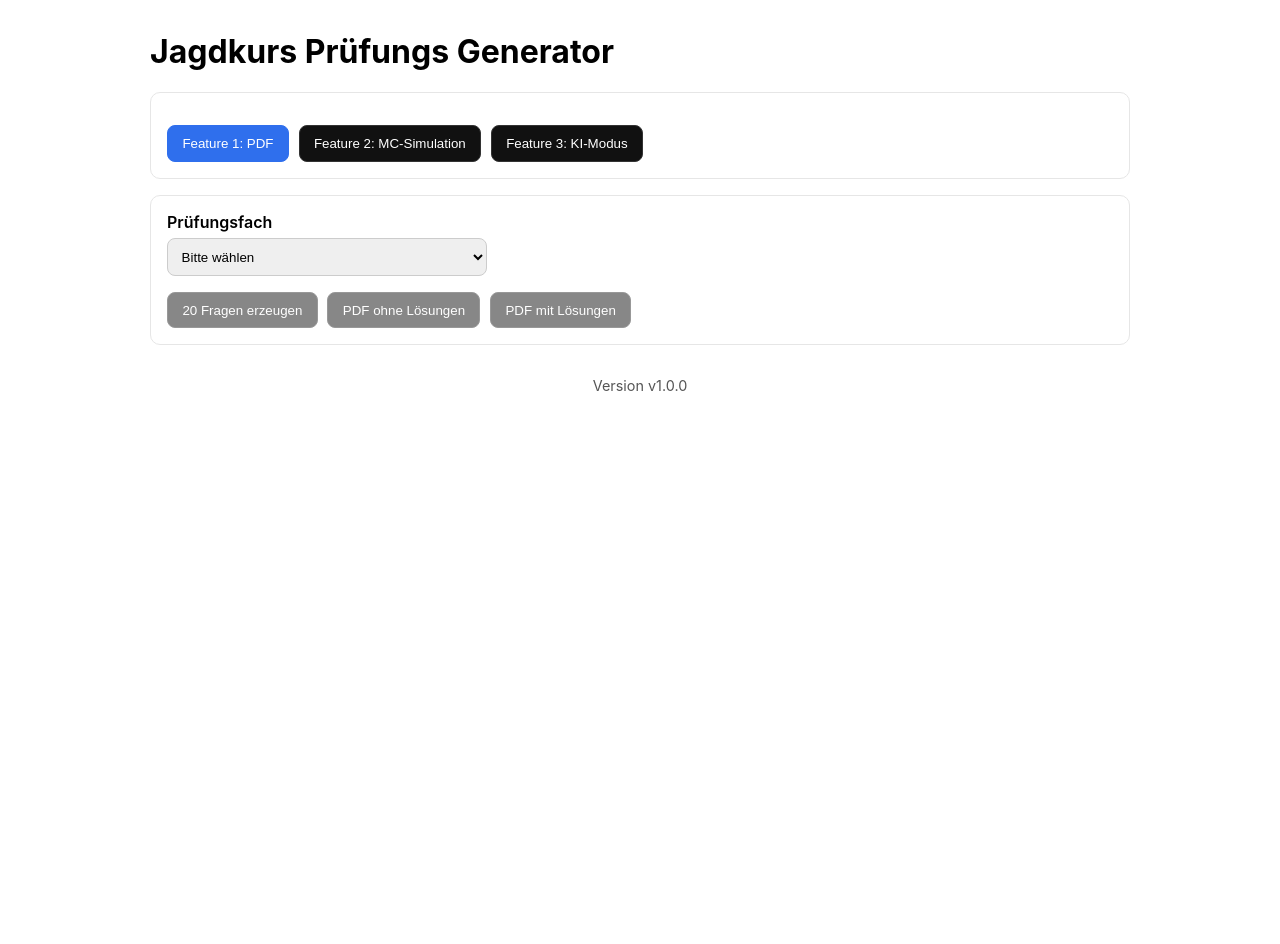
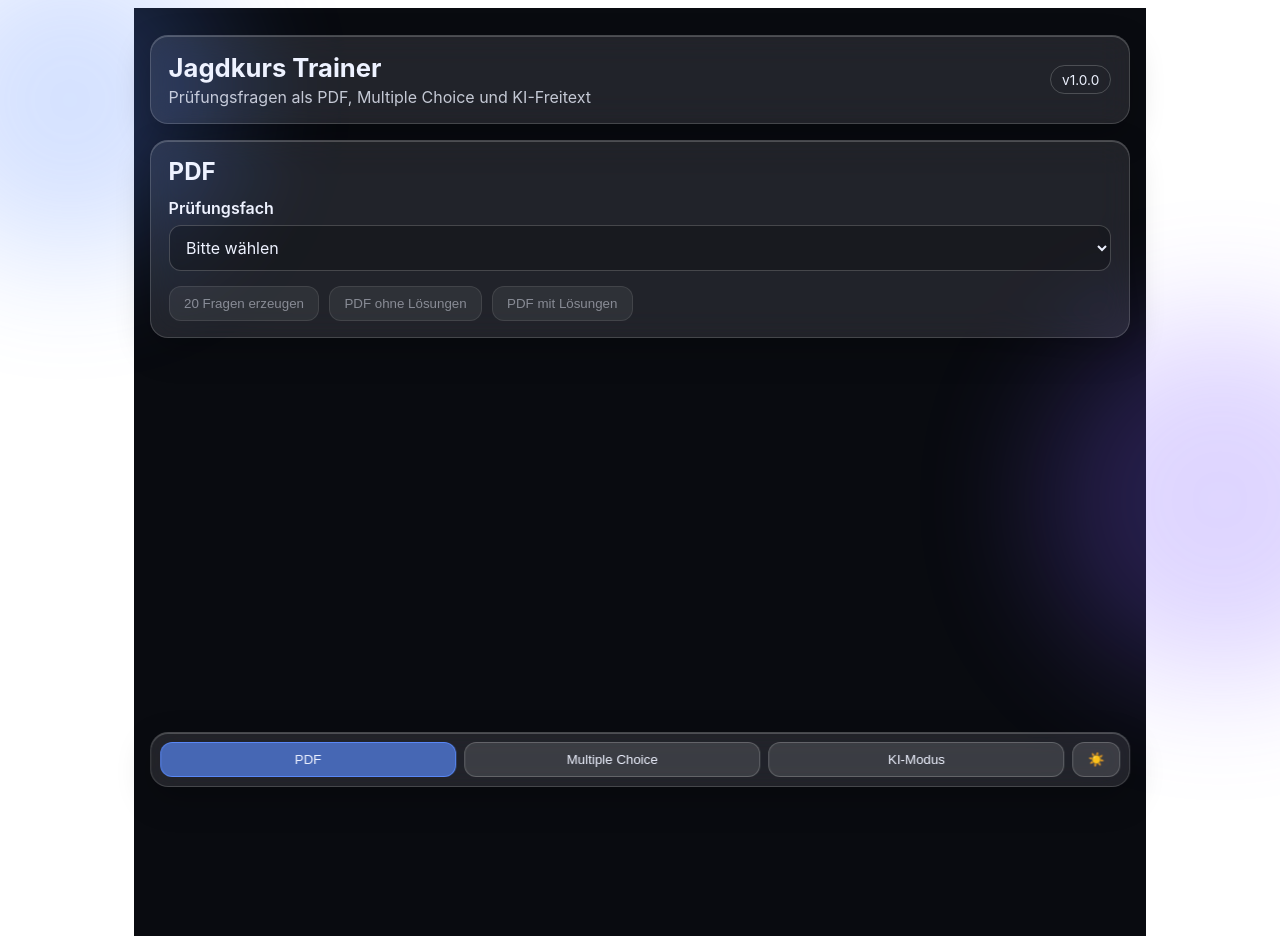
Before and after one commit to Buzzet/jagdkurs-pruefungs-generator, a Nuxt app: page / in a window 1280 px wide. Before the commit the page ends 800 px from the top, so only its background shows below. Built offline with nearby package versions, Linux system fonts and the light colour scheme.

Commit message:
feat: redesign UI in Apple liquid style with bottom mode bar and dark mode default

```diff
--- a/pages/index.vue
+++ b/pages/index.vue
@@ -1,16 +1,18 @@
 <template>
-  <main class="container">
-    <h1>Jagdkurs Prüfungs Generator</h1>
+  <main class="app" :class="{ dark: darkMode, light: !darkMode }">
+    <div class="bg-orb orb-1" />
+    <div class="bg-orb orb-2" />
 
-    <section class="card">
-      <div class="row">
-        <button :class="{ active: mode === 'pdf' }" @click="mode = 'pdf'">Feature 1: PDF</button>
-        <button :class="{ active: mode === 'mc' }" @click="switchToMc">Feature 2: MC-Simulation</button>
-        <button :class="{ active: mode === 'ai' }" @click="switchToAi">Feature 3: KI-Modus</button>
+    <section class="hero liquid">
+      <div>
+        <h1>Jagdkurs Trainer</h1>
+        <p class="muted">Prüfungsfragen als PDF, Multiple Choice und KI-Freitext</p>
       </div>
+      <div class="pill">{{ appVersion }}</div>
     </section>
 
-    <section v-if="mode === 'pdf'" class="card">
+    <section v-if="mode === 'pdf'" class="card liquid">
+      <h2>PDF</h2>
       <label for="subject">Prüfungsfach</label>
       <select id="subject" v-model="selectedSubject">
         <option disabled value="">Bitte wählen</option>
@@ -27,13 +29,13 @@
       <p v-if="generated" class="ok">{{ generated.questions.length }} Fragen für „{{ generated.subject }}“ erzeugt.</p>
     </section>
 
-    <section v-if="mode === 'mc'" class="card">
-      <h2>MC-Simulation</h2>
+    <section v-if="mode === 'mc'" class="card liquid">
+      <h2>Multiple Choice</h2>
 
       <div v-if="!mcStarted">
         <div class="row">
           <button :class="{ active: mcType === 'subject' }" @click="mcType = 'subject'">Ein Fach</button>
-          <button :class="{ active: mcType === 'full' }" @click="mcType = 'full'">Gesamtprüfung (4 Fächer)</button>
+          <button :class="{ active: mcType === 'full' }" @click="mcType = 'full'">Gesamtprüfung</button>
         </div>
 
         <div v-if="mcType === 'subject'" class="spacer">
@@ -59,7 +61,7 @@
         <p class="muted small">Mehrfachantworten möglich ({{ mcCurrent.correctAnswers.length }} richtige Antwort{{ mcCurrent.correctAnswers.length === 1 ? '' : 'en' }}).</p>
 
         <div class="options">
-          <label v-for="opt in mcCurrent.options" :key="opt" class="option">
+          <label v-for="opt in mcCurrent.options" :key="opt" class="option liquid-soft">
             <input v-model="selectedOptions" type="checkbox" :value="opt" :disabled="showFeedback">
             <span>{{ opt }}</span>
           </label>
@@ -81,7 +83,7 @@
         </p>
       </div>
 
-      <div v-else class="card-sub">
+      <div v-else class="card-sub liquid-soft">
         <h3>Ergebnis</h3>
         <p><strong>{{ mcCorrectCount }} / {{ mcQuestions.length }}</strong> Fragen komplett richtig ({{ mcPercent }}%)</p>
         <p><strong>{{ mcPointsTotal }}</strong> / {{ mcMaxPoints }} Punkte ({{ mcPointsPercent }}%)</p>
@@ -90,8 +92,8 @@
       </div>
     </section>
 
-    <section v-if="mode === 'ai'" class="card">
-      <h2>KI-Modus (Freitextbewertung)</h2>
+    <section v-if="mode === 'ai'" class="card liquid">
+      <h2>KI-Modus</h2>
 
       <div v-if="!aiStarted">
         <label for="ai-subject">Prüfungsfach</label>
@@ -107,7 +109,7 @@
       <div v-else-if="aiCurrent">
         <p class="muted">{{ aiCurrent.Pruefungsfach }} — Frage {{ aiIndex + 1 }} / {{ aiQuestions.length }}</p>
         <h3>{{ aiCurrent.FrageFreitext || aiCurrent.Frage }}</h3>
-        <textarea v-model="aiUserAnswer" rows="6" class="freeform" placeholder="Deine Antwort im Prüfungsstil..."></textarea>
+        <textarea v-model="aiUserAnswer" rows="6" class="freeform" placeholder="Deine Antwort im Prüfungsstil..." />
 
         <div class="row">
           <button :disabled="!aiUserAnswer.trim() || aiLoading || aiAnswered" @click="submitAiAnswer">Antwort bewerten</button>
@@ -118,7 +120,7 @@
         <p v-if="aiReason" class="muted">Hinweis: {{ aiReason }}</p>
       </div>
 
-      <div v-else class="card-sub">
+      <div v-else class="card-sub liquid-soft">
         <h3>KI-Auswertung</h3>
         <p><strong>{{ aiPointsTotal }}</strong> / {{ aiMaxPoints }} Punkte ({{ aiPointsPercent }}%)</p>
         <p><strong>Note:</strong> {{ aiGrade }}</p>
@@ -126,7 +128,12 @@
       </div>
     </section>
 
-    <footer class="version">Version {{ appVersion }}</footer>
+    <nav class="mode-bar liquid">
+      <button :class="{ active: mode === 'pdf' }" @click="switchToPdf">PDF</button>
+      <button :class="{ active: mode === 'mc' }" @click="switchToMc">Multiple Choice</button>
+      <button :class="{ active: mode === 'ai' }" @click="switchToAi">KI-Modus</button>
+      <button class="ghost" @click="toggleTheme">{{ darkMode ? '☀️' : '🌙' }}</button>
+    </nav>
   </main>
 </template>
 
@@ -142,6 +149,11 @@ interface McQuestion extends Question {
 const { subjects, generate, generateMcSubject, generateMcFull } = useQuestionGenerator()
 const { downloadExamPdf, downloadSolutionsPdf } = usePdfExport()
 const { public: { appVersion, aiApiBase } } = useRuntimeConfig()
+
+const darkMode = ref(true)
+const toggleTheme = () => {
+  darkMode.value = !darkMode.value
+}
 
 const mode = ref<'pdf' | 'mc' | 'ai'>('pdf')
 
@@ -160,7 +172,6 @@ const generateSet = () => {
   }
 }
 
-// Feature 2
 const mcType = ref<McType>('subject')
 const mcSelectedSubject = ref('')
 const mcStarted = ref(false)
@@ -178,14 +189,11 @@ const mcPercent = computed(() => {
   if (!mcQuestions.value.length) return 0
   return Math.round((mcCorrectCount.value / mcQuestions.value.length) * 100)
 })
-
 const mcMaxPoints = computed(() => mcQuestions.value.length * 2)
-
 const mcPointsPercent = computed(() => {
   if (!mcMaxPoints.value) return 0
   return Math.round((mcPointsTotal.value / mcMaxPoints.value) * 100)
 })
-
 const mcGrade = computed(() => {
   const p = mcPointsPercent.value
   if (p >= 90) return '1'
@@ -315,7 +323,6 @@ const switchToMc = () => {
   resetMc()
 }
 
-// Feature 3 (AI free-text)
 const aiSelectedSubject = ref('')
 const aiStarted = ref(false)
 const aiQuestions = ref<Question[]>([])
@@ -434,26 +441,124 @@ const switchToAi = () => {
   mode.value = 'ai'
   resetAi()
 }
+
+const switchToPdf = () => {
+  mode.value = 'pdf'
+}
 </script>
 
 <style scoped>
-.container { max-width: 980px; margin: 2rem auto; padding: 0 1rem; font-family: Inter, system-ui, sans-serif; }
-.card { border: 1px solid #e6e6e6; border-radius: 10px; padding: 1rem; margin-top: 1rem; }
-.card-sub { border: 1px solid #eee; border-radius: 10px; padding: 1rem; margin-top: .8rem; }
-label { display: block; margin-bottom: .4rem; font-weight: 600; }
-select { padding: .6rem; border-radius: 8px; min-width: 320px; border: 1px solid #ccc; }
-.row { margin-top: 1rem; display: flex; gap: .6rem; flex-wrap: wrap; }
-.spacer { margin-top: 1rem; }
-button { padding: .6rem .9rem; border-radius: 8px; border: 1px solid #333; background: #111; color: white; cursor: pointer; }
-button.active { background: #2f6fed; border-color: #2f6fed; }
+.app {
+  min-height: 100vh;
+  padding: 1.2rem 1rem 6.8rem;
+  max-width: 980px;
+  margin: 0 auto;
+  position: relative;
+  font-family: Inter, -apple-system, BlinkMacSystemFont, 'SF Pro Text', system-ui, sans-serif;
+}
+.dark { background: #090b10; color: #eef2ff; }
+.light { background: #f2f5fb; color: #0f172a; }
+
+.bg-orb {
+  position: fixed;
+  border-radius: 9999px;
+  filter: blur(64px);
+  opacity: .25;
+  z-index: 0;
+}
+.orb-1 { width: 320px; height: 320px; left: -90px; top: -60px; background: #5b8cff; }
+.orb-2 { width: 360px; height: 360px; right: -120px; bottom: 120px; background: #7f5bff; }
+
+.hero, .card, .mode-bar { position: relative; z-index: 1; }
+.hero {
+  margin-top: .5rem;
+  padding: 1rem 1.1rem;
+  display: flex;
+  justify-content: space-between;
+  align-items: center;
+}
+.hero h1 { margin: 0; font-size: 1.6rem; }
+.hero p { margin: .25rem 0 0; }
+.pill {
+  border: 1px solid rgba(255,255,255,.2);
+  padding: .35rem .7rem;
+  border-radius: 999px;
+  font-size: .85rem;
+}
+
+.liquid {
+  border: 1px solid rgba(255,255,255,.16);
+  background: rgba(255,255,255,.10);
+  backdrop-filter: blur(16px) saturate(140%);
+  -webkit-backdrop-filter: blur(16px) saturate(140%);
+  box-shadow: 0 12px 34px rgba(0,0,0,.22), inset 0 1px 0 rgba(255,255,255,.2);
+  border-radius: 18px;
+}
+.light .liquid {
+  border-color: rgba(15,23,42,.12);
+  background: rgba(255,255,255,.8);
+  box-shadow: 0 10px 24px rgba(15,23,42,.08), inset 0 1px 0 rgba(255,255,255,.75);
+}
+.liquid-soft {
+  border: 1px solid rgba(255,255,255,.16);
+  background: rgba(255,255,255,.06);
+  border-radius: 14px;
+}
+.light .liquid-soft { border-color: rgba(15,23,42,.12); background: rgba(255,255,255,.7); }
+
+.card { margin-top: 1rem; padding: 1rem 1.1rem; }
+.card h2 { margin: 0 0 .75rem; }
+.card-sub { padding: .9rem 1rem; margin-top: .8rem; }
+
+label { display: block; margin-bottom: .45rem; font-weight: 600; }
+select, .freeform {
+  width: 100%;
+  border-radius: 12px;
+  border: 1px solid rgba(255,255,255,.2);
+  background: rgba(0,0,0,.25);
+  color: inherit;
+  padding: .68rem .78rem;
+  font: inherit;
+}
+.light select, .light .freeform {
+  border-color: rgba(15,23,42,.14);
+  background: rgba(255,255,255,.95);
+}
+
+.row { margin-top: .9rem; display: flex; gap: .6rem; flex-wrap: wrap; }
+.spacer { margin-top: .95rem; }
+button {
+  border-radius: 12px;
+  border: 1px solid rgba(255,255,255,.2);
+  background: rgba(255,255,255,.12);
+  color: inherit;
+  padding: .58rem .9rem;
+  cursor: pointer;
+}
+button.active { background: rgba(91,140,255,.65); border-color: rgba(91,140,255,.9); }
 button:disabled { opacity: .5; cursor: not-allowed; }
-.options { display: grid; gap: .6rem; margin: 1rem 0; }
-.option { border: 1px solid #ddd; border-radius: 8px; padding: .6rem; display: flex; gap: .6rem; align-items: center; font-weight: 500; }
-.error { color: #b00020; margin-top: .8rem; }
-.ok { color: #006400; margin-top: .8rem; }
-.partial { color: #b26a00; margin-top: .8rem; }
-.muted { color: #555; }
+button.ghost { min-width: 2.6rem; }
+
+.options { display: grid; gap: .6rem; margin: .95rem 0; }
+.option { padding: .65rem .72rem; display: flex; gap: .6rem; align-items: center; }
+
+.error { color: #ff8d8d; margin-top: .8rem; }
+.ok { color: #8cf2b7; margin-top: .8rem; }
+.partial { color: #ffd27a; margin-top: .8rem; }
+.muted { opacity: .8; }
 .small { font-size: .9rem; }
-.freeform { width: 100%; margin-top: .8rem; border: 1px solid #ccc; border-radius: 8px; padding: .7rem; font: inherit; }
-.version { margin-top: 2rem; color: #555; font-size: .9rem; text-align: center; }
+
+.mode-bar {
+  position: fixed;
+  left: 50%;
+  transform: translateX(-50%);
+  bottom: .8rem;
+  width: min(960px, calc(100% - 1rem));
+  display: grid;
+  grid-template-columns: 1fr 1fr 1fr auto;
+  gap: .5rem;
+  padding: .55rem;
+  z-index: 20;
+}
+.mode-bar button { margin: 0; }
 </style>
```
